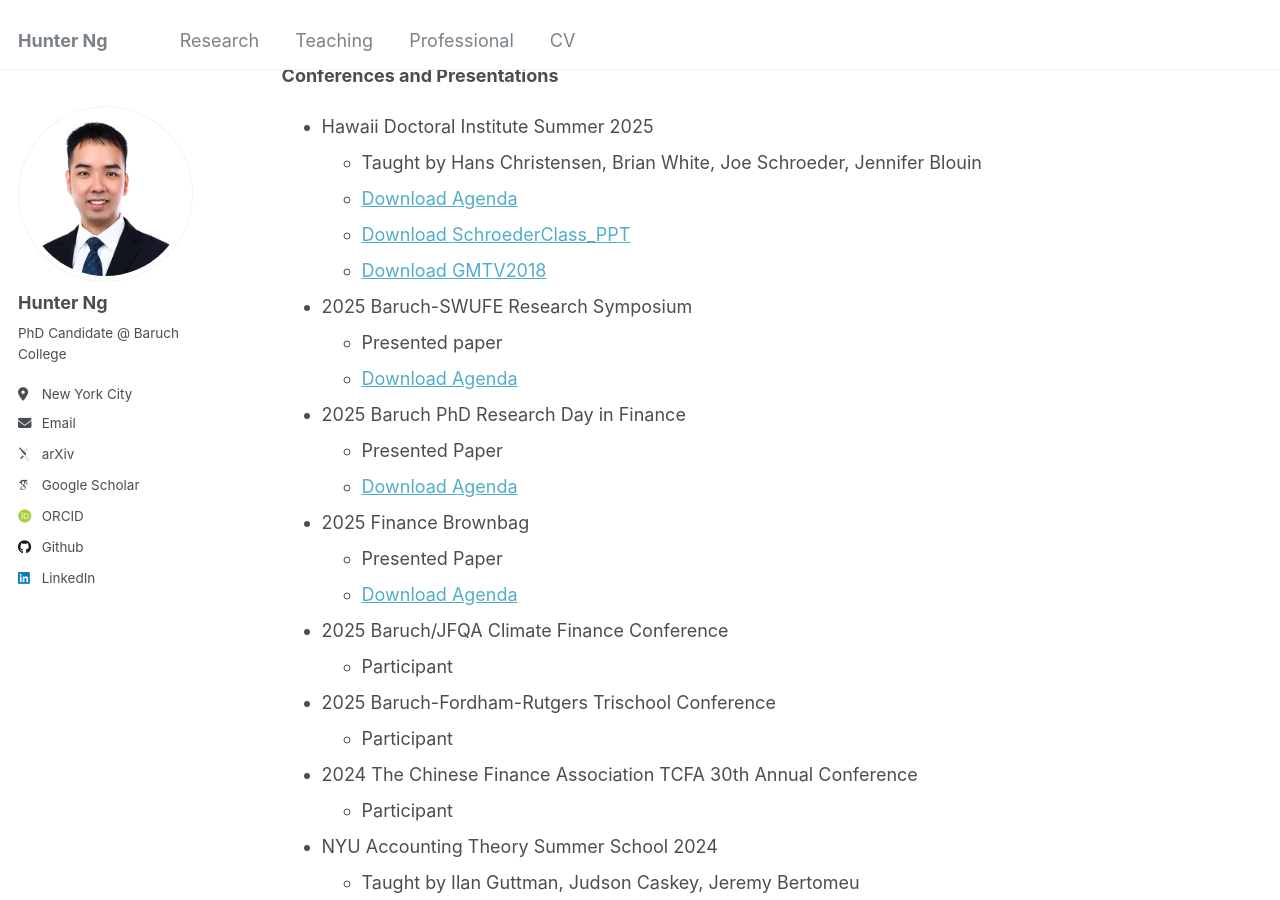
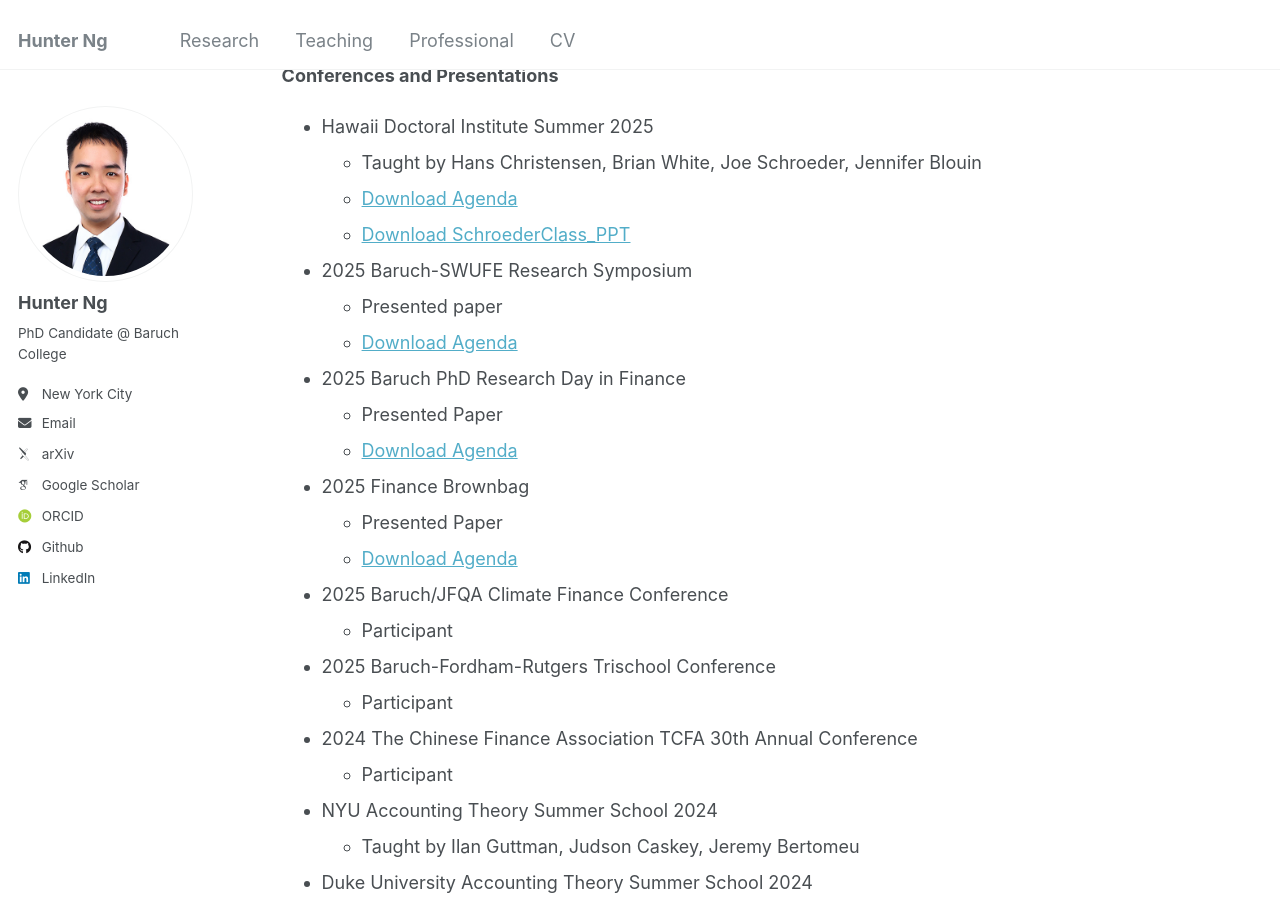
Before and after one commit to hunternbh/hunterng, a Jekyll site: the page built from _pages/research.md, in a window 1280 px wide and 900 px high, scrolled down 2725 px. Built offline with Jekyll 4.4.1, drawn with Linux system fonts in a browser that asks for light colours; some web fonts are replaced.

Commit message:
Update research.md

```diff
--- a/_pages/research.md
+++ b/_pages/research.md
@@ -53,7 +53,6 @@
   - Taught by Hans Christensen, Brian White, Joe Schroeder, Jennifer Blouin
   - [Download Agenda]({{ site.baseurl }}/files/HARDI_2025_Book of Resume.pdf)
   - [Download SchroederClass_PPT]({{ site.baseurl }}/files/hardi_2025_presentation.pdf)
-  - [Download GMTV2018]({{ site.baseurl }}/files/GMTV 2018 RAST.pdf)
 - 2025 Baruch-SWUFE Research Symposium
   - Presented paper
   - [Download Agenda]({{ site.baseurl }}/files/2025 Baruch-SWUFE Research Symposium Agenda.pdf)
```
